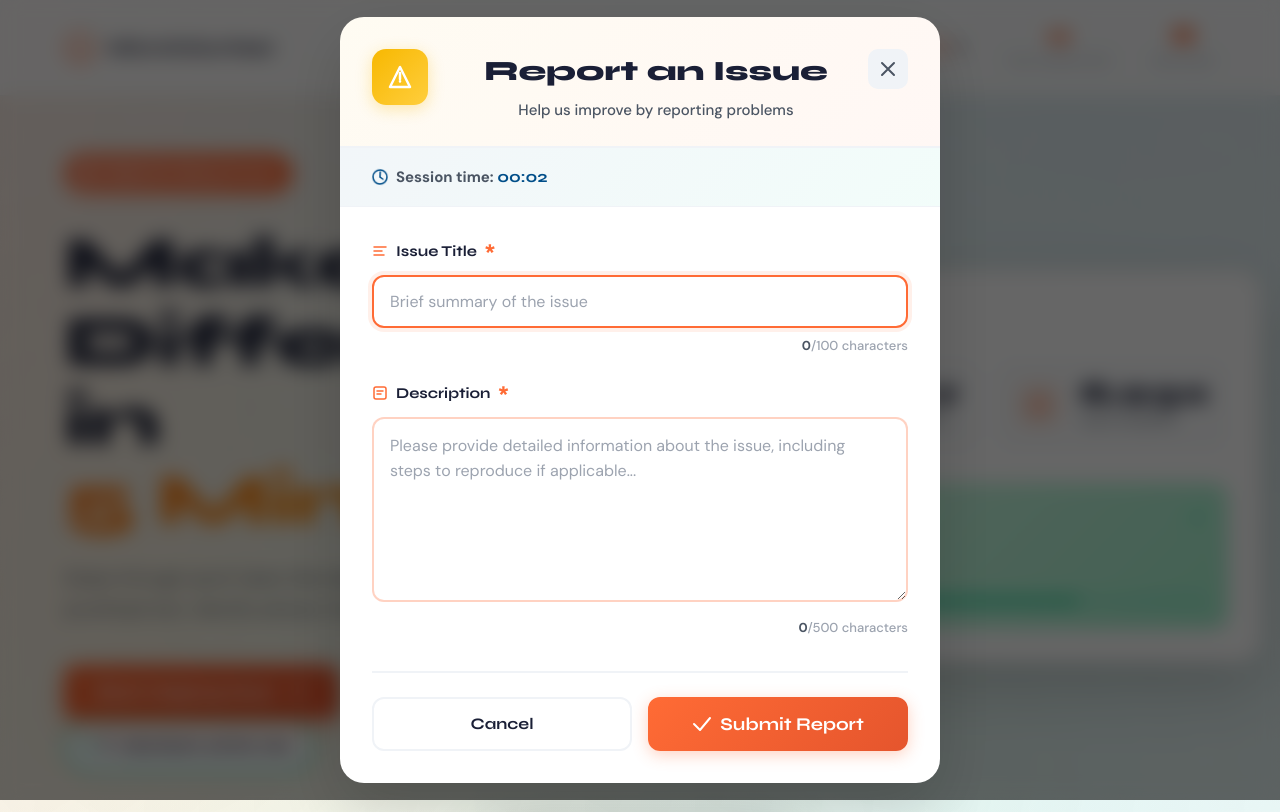
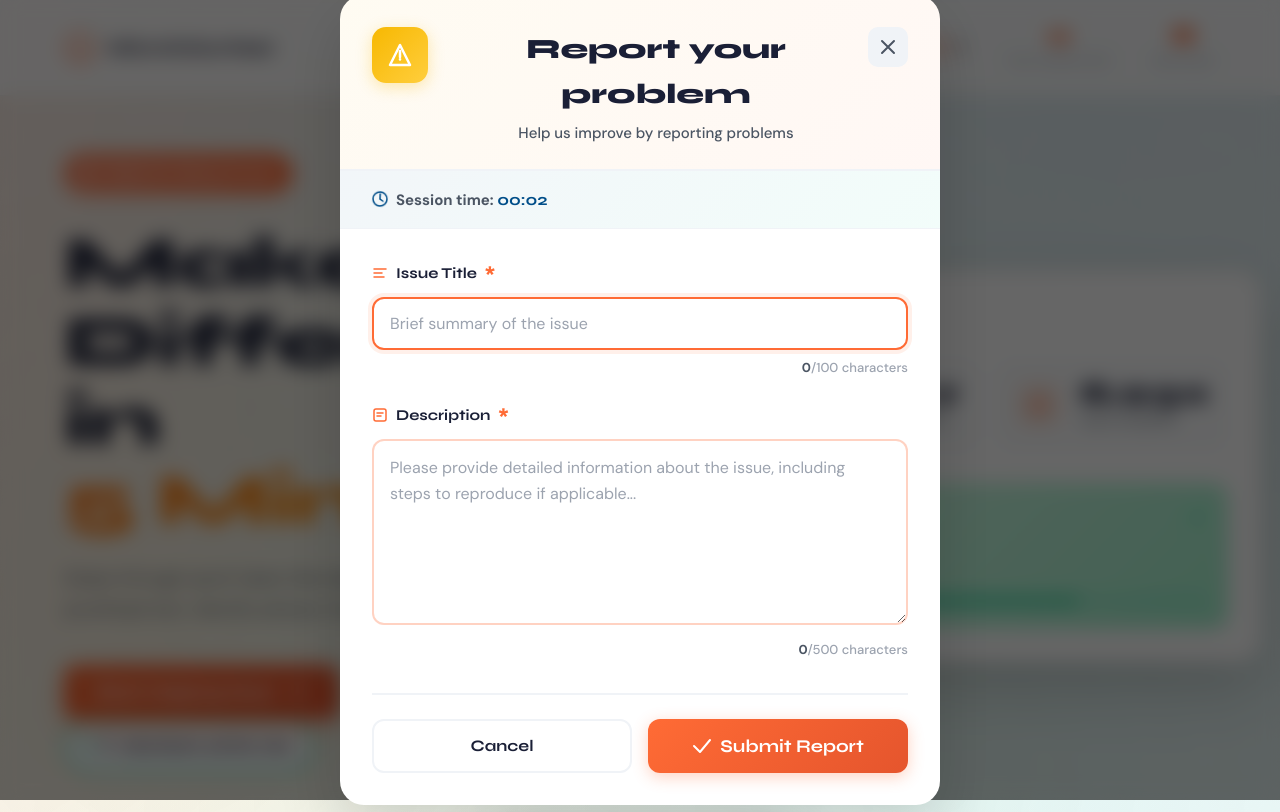
Before and after one commit to gitkill15/Micro-volunteering, a plain HTML site: page index.html in a window 1280 px wide. Both pictures are taken after a click on the button "Need help ?". Drawn offline with Linux system fonts and the light colour scheme.

Commit message:
Update index.html

```diff
--- a/index.html
+++ b/index.html
@@ -194,7 +194,7 @@
             </svg>
           </div>
           <div class="modal-header-text">
-            <h2 class="modal-title">Report an Issue</h2>
+            <h2 class="modal-title">Report your problem</h2>
             <p class="modal-subtitle-small">Help us improve by reporting problems</p>
           </div>
         </div>
```
